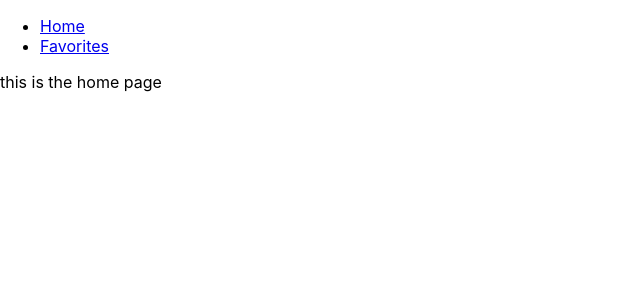
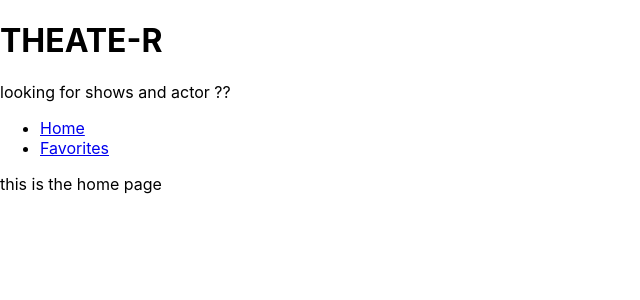
Before and after one commit to BajraYeJoon/theate-r, a React (Create React App) app: page / in a window 1280 px wide. Shown: the top 300 px of the page, without its empty margins (0-640 px from the left). Built offline with nearby package versions, Linux system fonts and the light colour scheme.

Commit message:
Layout Managed and Title

```diff
--- a/src/App.jsx
+++ b/src/App.jsx
@@ -1,6 +1,6 @@
 import React from "react";
 import { Routes, Route } from "react-router-dom";
-import NavBar from "./components/NavBar";
+import MainLayout from "./components/MainLayout";
 import Favorite from "./pages/Favorite";
 import {Home} from "./pages/Home";
 import { NoMatch } from "./pages/NoMatch";
@@ -8,8 +8,6 @@ import { NoMatch } from "./pages/NoMatch";
 function App() {
   return (
     <>
-
-    <NavBar />
     <Routes>
       <Route path="/" element={<Home />}/>
 
--- /dev/null
+++ b/src/components/MainLayout.jsx
@@ -0,0 +1,20 @@
+import React from 'react'
+import NavBar from './NavBar'
+import Title from './Title'
+
+const TITLE = "THEATE-R";
+const SUB = "looking for shows and actor ??"
+
+const MainLayout = ({children}) => {
+  return (
+    <>
+      <Title title={TITLE} subtitle={SUB}/>
+
+      <NavBar />
+
+      {children}
+    </>
+  )
+}
+
+export default MainLayout
--- /dev/null
+++ b/src/components/Title.jsx
@@ -0,0 +1,13 @@
+import React from 'react'
+
+const Title = ({title, subtitle}) => {
+  return (
+    <div>
+        <h1>{title}</h1>
+        <p>{subtitle}</p>
+
+    </div>
+  )
+}
+
+export default Title
--- a/src/pages/Favorite.jsx
+++ b/src/pages/Favorite.jsx
@@ -1,8 +1,9 @@
 import React from 'react'
+import MainLayout from '../components/MainLayout'
 
 export const Favorite = () => {
   return (
-    <div>this is the favorite page</div>
+    <MainLayout>this is the favorite page</MainLayout>
   )
 }
 
--- a/src/pages/Home.jsx
+++ b/src/pages/Home.jsx
@@ -1,8 +1,8 @@
 import React from 'react'
-
+import MainLayout from '../components/MainLayout'
 export const Home = () => {
   return (
-    <div>this is the home page</div>
+    <MainLayout>this is the home page</MainLayout>
   )
 }
 
```
